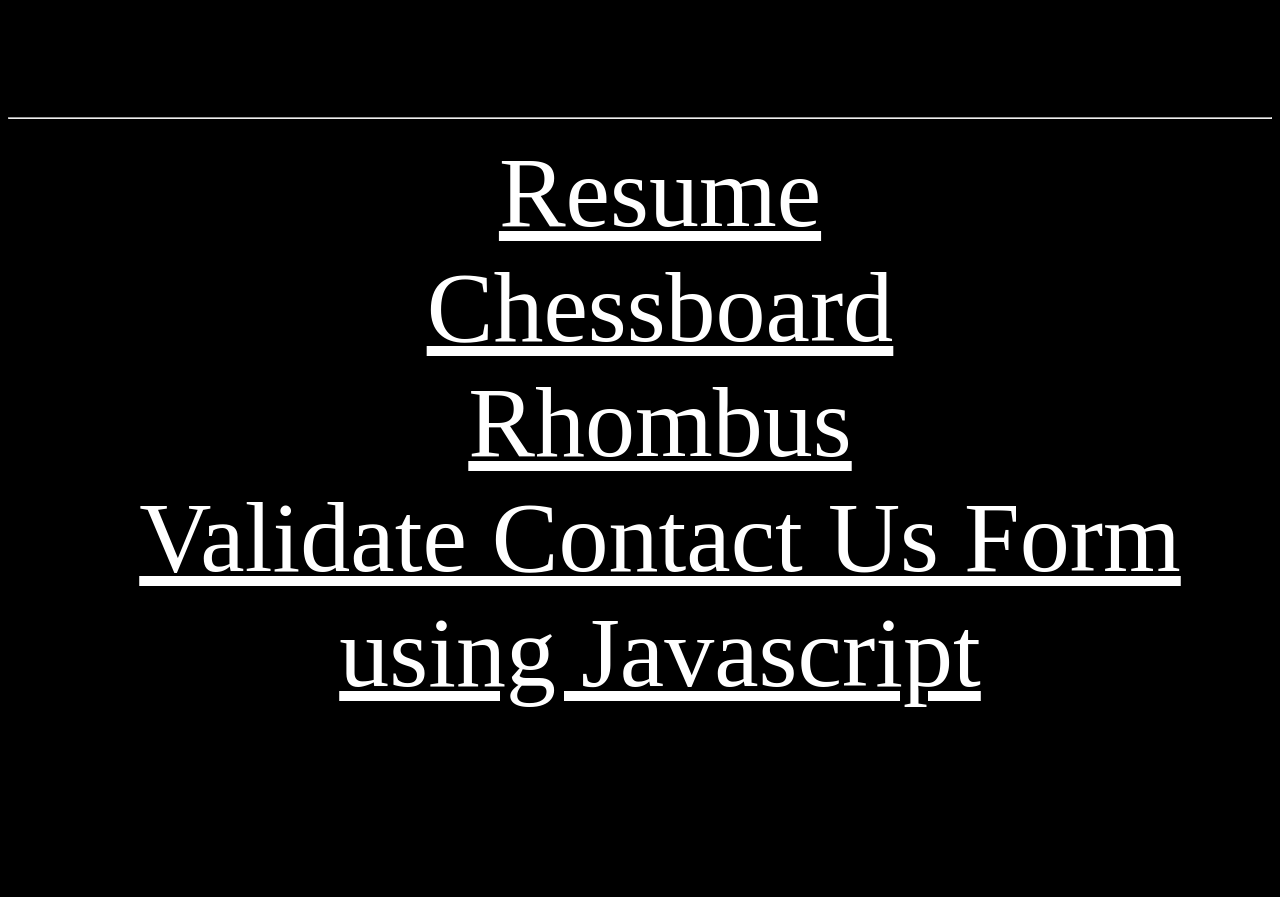
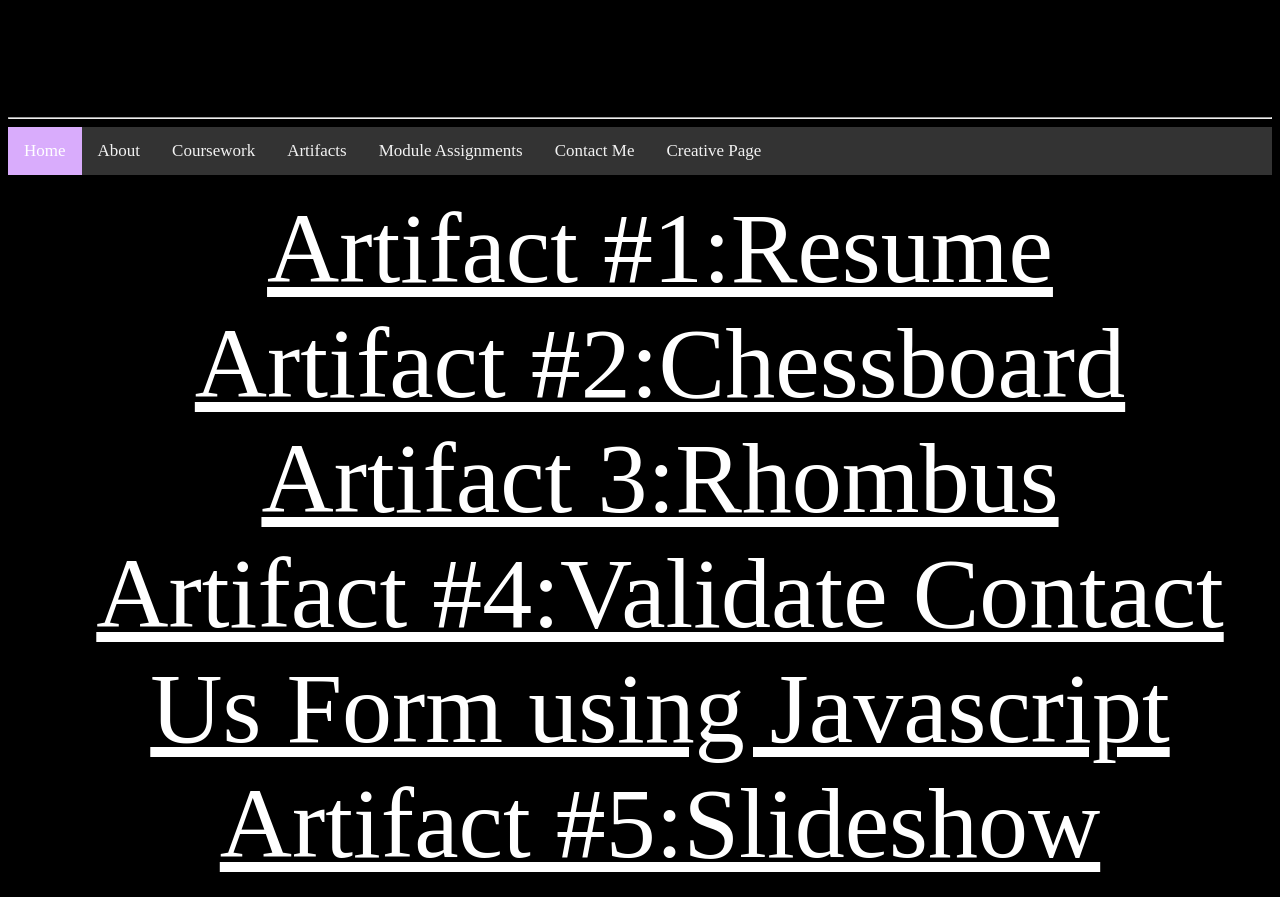
Before and after one commit to jdang95/artifacts, a plain HTML site: page index.html in a window 1280 px wide. Shown: the part 380-1277 px from the top of the page. Before the commit the page ends 1106 px from the top, so only its background shows below. Drawn offline with Linux system fonts and the light colour scheme; a web font is replaced by a local one.

Commit message:
Update index.html

```diff
--- a/index.html
+++ b/index.html
@@ -1,5 +1,5 @@
 <!DOCTYPE html>
-<html>
+<html lang="en">
 <head>
   <meta charset="utf-8">
   <meta name="viewport" content="width=device-width">
@@ -11,12 +11,26 @@
   <h1> My Artifacts !</h1>
   <hr/>
 
+  <div class="topnav">
+
+  <a class="active" href="https://jdang95.github.io/FinalPortfolio/">Home</a>
+  <a href="https://jdang95.github.io/about-me/">About</a>
+  <a href="https://jdang95.github.io/coursework/">Coursework</a>
+  <a href=" https://jdang95.github.io/artifacts/">Artifacts</a>
+  <a href="https://jdang95.github.io/modules/">Module Assignments</a>
+  <a href="https://jdang95.github.io/ContactMe/">Contact Me</a>
+    <a href="#about">Creative Page</a>
+</div>
+
 <div id="nav">
 				<ul>
-					<li><a href="https://jdang95.github.io/myresume.github.io/" target="_blank">Resume</a></li>
-					<li><a href="https://jdang95.github.io/chessboard.github.io/" target="_blank">Chessboard</a></li>
-					<li><a href="https://jdang95.github.io/Rhombus/" target="_blank">Rhombus</a></li>
-					<li><a href="https://jdang95.github.io/artifact04/"target="_blank">Validate Contact Us Form using Javascript</a></li>
+					<li><a href="https://jdang95.github.io/myresume.github.io/" target="_blank">Artifact #1:Resume</a></li>
+					<li><a href="https://jdang95.github.io/chessboard.github.io/" target="_blank">Artifact #2:Chessboard</a></li>
+					<li><a href="https://jdang95.github.io/Rhombus/" target="_blank">Artifact 3:Rhombus</a></li>
+					<li><a href="https://jdang95.github.io/artifact04/"target="_blank">Artifact #4:Validate Contact Us Form using Javascript</a></li>
+          		<li><a href="https://jdang95.github.io/slideshow/" target="_blank">Artifact #5:Slideshow</a></li>
+
+
 
 				</ul>
 			</div>
```
